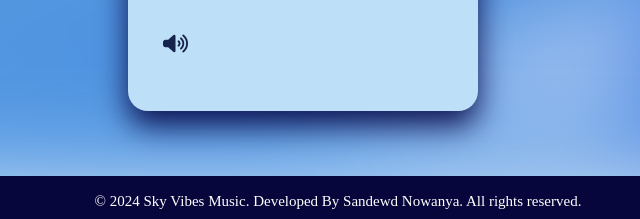
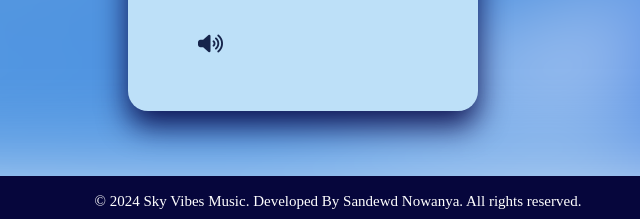
Before and after one commit to GSNowanyaFonseka/Music-Player-2, a plain HTML site: page index.html in a window 1280 px wide. Shown: the part 574-793 px from the top of the page, 337-977 px from the left. Drawn offline with Linux system fonts and the light colour scheme.

Commit message:
commit new changes

```diff
--- a/style.css
+++ b/style.css
@@ -150,7 +150,8 @@ h3{
 
 .volume-control{
     display: flex;
-    margin: 10%;
+    margin-top: 10%;
+    margin-left: 20%;
     position:absolute;
     align-items:center;
     position:relative;
```
